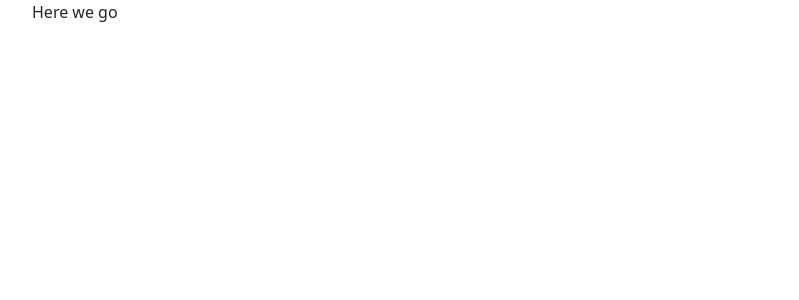
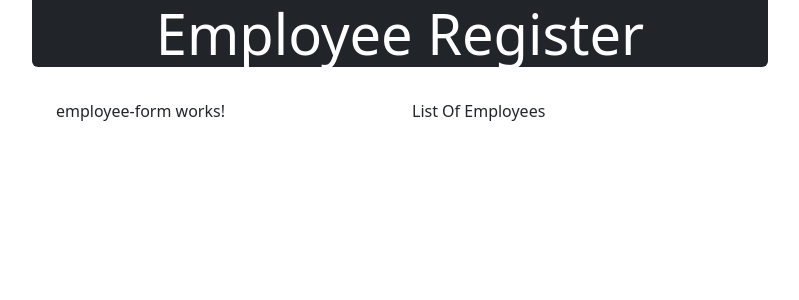
Before and after one commit to mawalou14/mean-stack-frontend, an Angular app: page / in a window 1280 px wide. Shown: the top 300 px of the page, without its empty margins (240-1039 px from the left). Built offline with nearby package versions, Linux system fonts and the light colour scheme.

Commit message:
Design created

```diff
--- a/src/app/app.component.html
+++ b/src/app/app.component.html
@@ -1,7 +1,7 @@
 <div class="container">
   <div class="row justify-content-center">
     <div class="col-md-8">
-      Here we go
+      <app-employee></app-employee>
     </div>
   </div>
 </div>
--- a/src/app/app.module.ts
+++ b/src/app/app.module.ts
@@ -2,10 +2,14 @@ import { NgModule } from '@angular/core';
 import { BrowserModule } from '@angular/platform-browser';
 
 import { AppComponent } from './app.component';
+import { EmployeeComponent } from './employee/employee.component';
+import { EmployeeFormComponent } from './employee/employee-form/employee-form.component';
 
 @NgModule({
   declarations: [
-    AppComponent
+    AppComponent,
+    EmployeeComponent,
+    EmployeeFormComponent
   ],
   imports: [
     BrowserModule
--- /dev/null
+++ b/src/app/employee/employee-form/employee-form.component.html
@@ -0,0 +1 @@
+<p>employee-form works!</p>
--- /dev/null
+++ b/src/app/employee/employee-form/employee-form.component.ts
@@ -0,0 +1,11 @@
+import { Component } from '@angular/core';
+
+@Component({
+  selector: 'app-employee-form',
+  templateUrl: './employee-form.component.html',
+  styles: [
+  ]
+})
+export class EmployeeFormComponent {
+
+}
--- /dev/null
+++ b/src/app/employee/employee.component.html
@@ -0,0 +1,15 @@
+<div class="text-bg-dark text-center rounded-bottom">
+    <h1 class="display-4">
+        Employee Register
+    </h1>
+</div>
+<div class="p-4">
+    <div class="row">
+        <div class="col-md-6">
+            <app-employee-form></app-employee-form>
+        </div>
+        <div class="col-md-6">
+            List Of Employees
+        </div>
+    </div>
+</div>
--- /dev/null
+++ b/src/app/employee/employee.component.ts
@@ -0,0 +1,11 @@
+import { Component } from '@angular/core';
+
+@Component({
+  selector: 'app-employee',
+  templateUrl: './employee.component.html',
+  styles: [
+  ]
+})
+export class EmployeeComponent {
+
+}
--- /dev/null
+++ b/src/app/shared/employee.model.ts
@@ -0,0 +1,2 @@
+export class Employee {
+}
```
Also changed, not shown: src/app/shared/employee.service.ts (added, +9 -0 lines).
